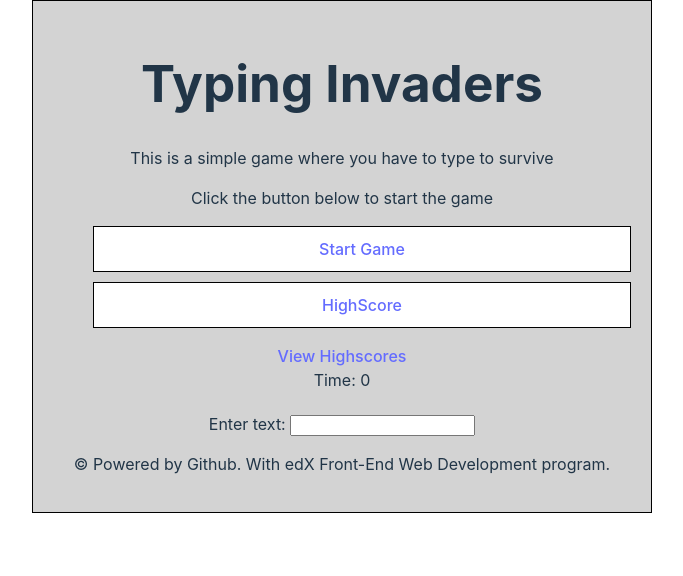
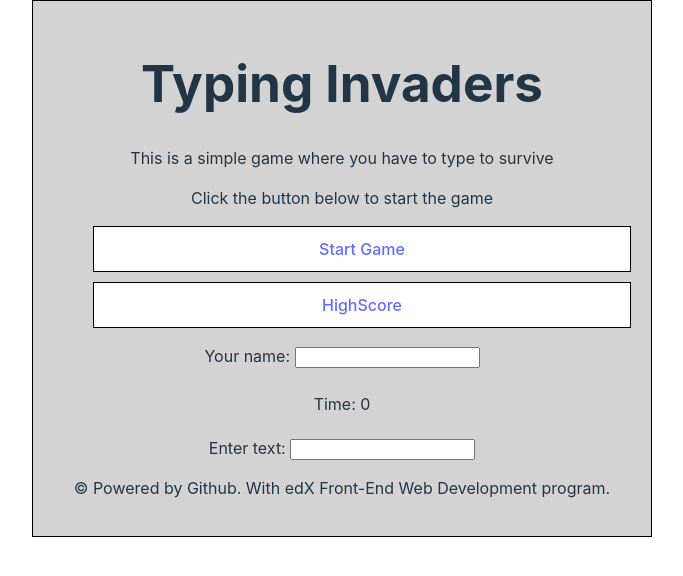
Before and after one commit to amurorai203/Typing-Invader, a React (Vite) app: page /startGame in a window 1280 px wide. Shown: the top 576 px of the page, without its empty margins (319-1002 px from the left). Built offline with nearby package versions, Linux system fonts and the light colour scheme; no server answers.

Commit message:
add name code again

```diff
--- a/src/components/pages/startGame.jsx
+++ b/src/components/pages/startGame.jsx
@@ -218,7 +218,7 @@ function startGame() {
       element.addEventListener("input", (e) => {
         let data = element.getAttribute("data-verb").toString();
         let value = e.target.value;
-        console.log(data, value)
+        // console.log(data, value)
         if (e.target.value == "") {
           element.style.border = "none";
         } else if (data.startsWith(value)) {
@@ -232,9 +232,10 @@ function startGame() {
 
   return (
     <div className="profile" id="profile">
-      <div className="scores">
-        <a href="#">View Highscores</a>
-      </div>
+    <div className="scores">
+      Your name: <input type="text" id="user-name"/>
+    </div>
+    <br></br>
       <div className="timer">
         Time: <span id="time">0</span>
       </div>
```
